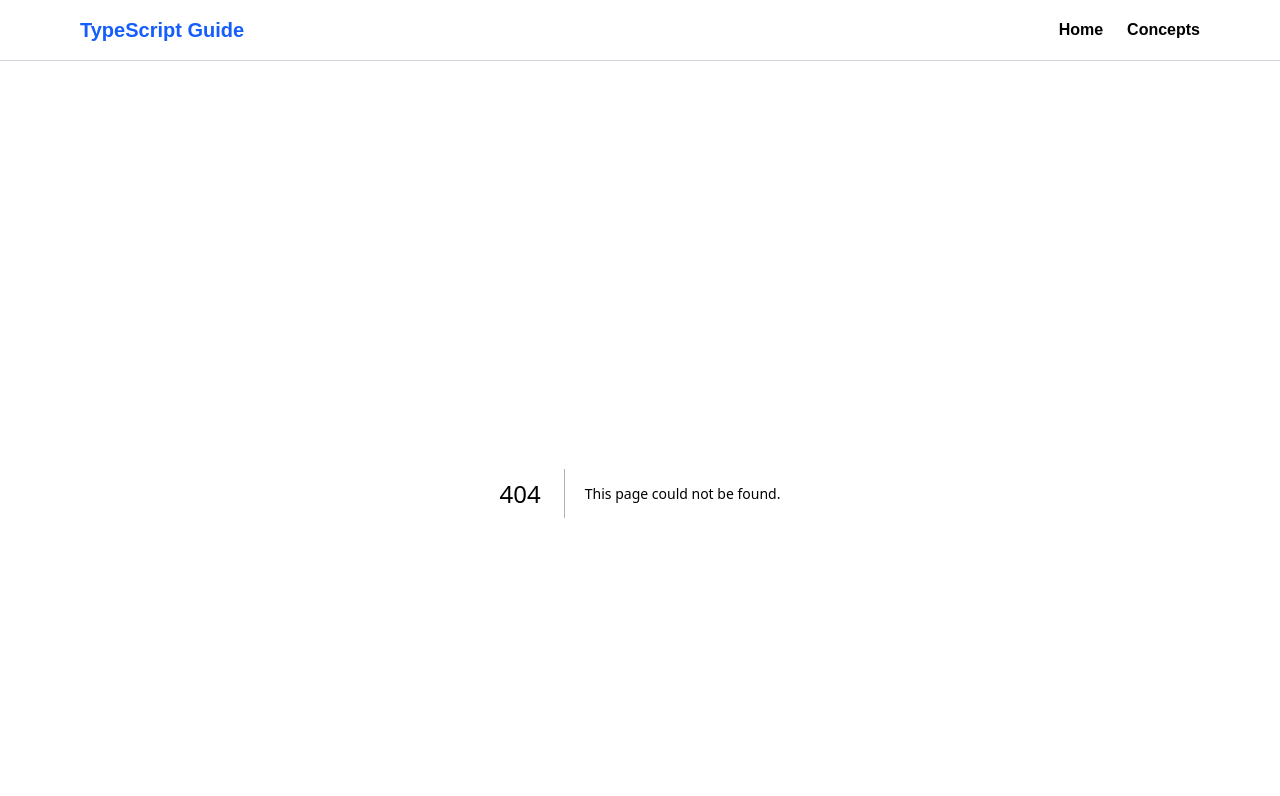
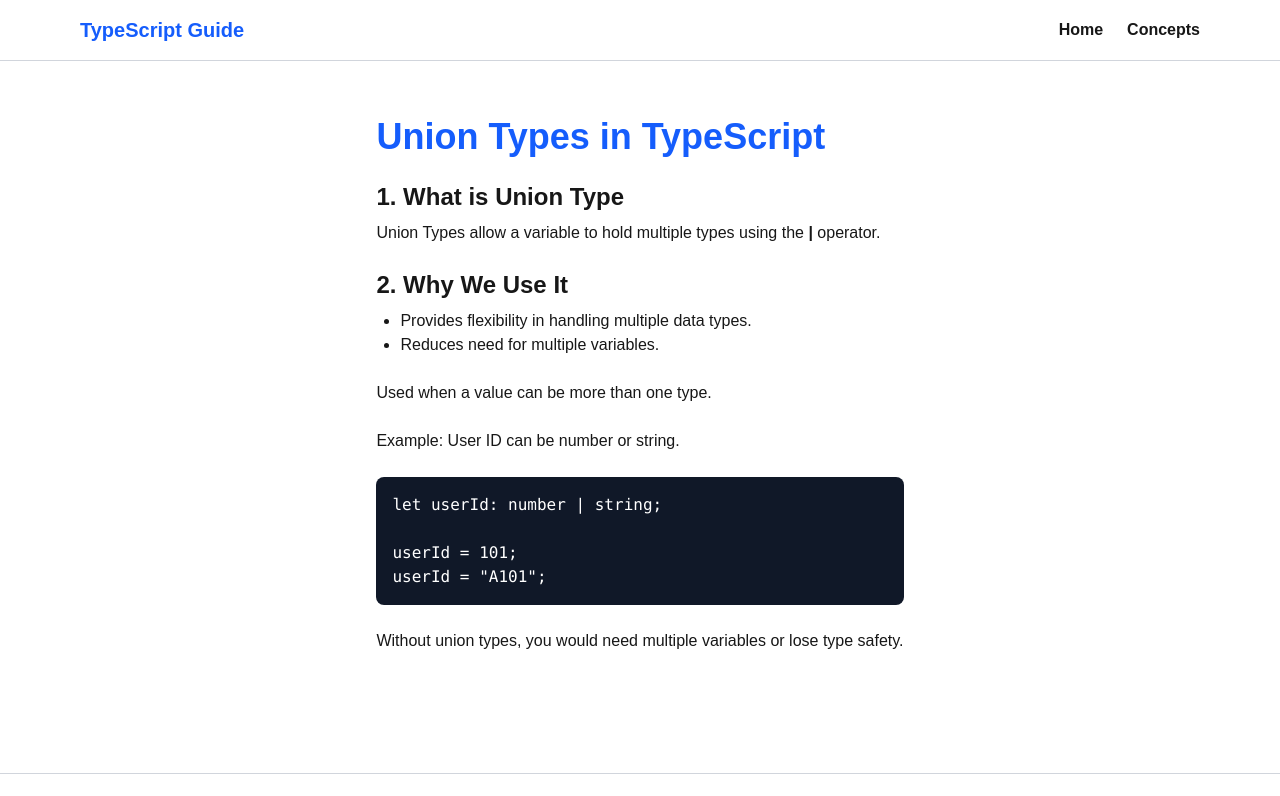
Before and after one commit to Monisasmal/Type-script-Concept, a Next.js app: page /concepts/UnionTypes in a window 1280 px wide. Before the commit this address had no page. Shown: the top 796 px of the page. Built offline with nearby package versions, Linux system fonts and the light colour scheme.

Commit message:
update concept

```diff
--- /dev/null
+++ b/src/app/concepts/UnionTypes/page.tsx
@@ -0,0 +1,60 @@
+export default function UnionTypes() {
+  return (
+    <div className="max-w-5xl mx-auto p-6">
+
+      <h1 className="text-4xl font-bold text-blue-600 mb-6">
+        Union Types in TypeScript
+      </h1>
+
+      {/* What */}
+      <section className="mb-6">
+        <h2 className="text-2xl font-semibold mb-2">1. What is Union Type</h2>
+        <p>
+          Union Types allow a variable to hold multiple types using the
+          <b> | </b> operator.
+        </p>
+      </section>
+
+      {/* Why */}
+      <section className="mb-6">
+        <h2 className="text-2xl font-semibold mb-2">2. Why We Use It</h2>
+        <ul className="list-disc ml-6">
+          <li>Provides flexibility in handling multiple data types.</li>
+          <li>Reduces need for multiple variables.</li>
+        </ul>
+      </section>
+
+      {/* When */}
+      <section className="mb-6">
+        <p>
+          Used when a value can be more than one type.
+        </p>
+      </section>
+
+      {/* Real */}
+      <section className="mb-6">
+        <p>
+          Example: User ID can be number or string.
+        </p>
+      </section>
+
+      {/* Code */}
+      <section className="mb-6">
+        <pre className="bg-gray-900 text-white p-4 rounded-lg">
+{`let userId: number | string;
+
+userId = 101;
+userId = "A101";`}
+        </pre>
+      </section>
+
+      {/* Issue */}
+      <section>
+        <p>
+          Without union types, you would need multiple variables or lose type safety.
+        </p>
+      </section>
+
+    </div>
+  );
+}
--- a/src/app/concepts/page.tsx
+++ b/src/app/concepts/page.tsx
@@ -26,6 +26,7 @@ const concept = [
      {name: "What is Function Return Type?", path:"/concepts/FunctionReturnTypes"},
      {name: "What is Arrow Function?", path:"/concepts/ArrowFunctions"},
      {name: "What is Function Overloading?", path:"/concepts/FunctionOverloading"},
+     {name: "What is Union Type?", path:"/concepts/UnionTypes"},
 ];
 
 export default function Concepts(){
```
